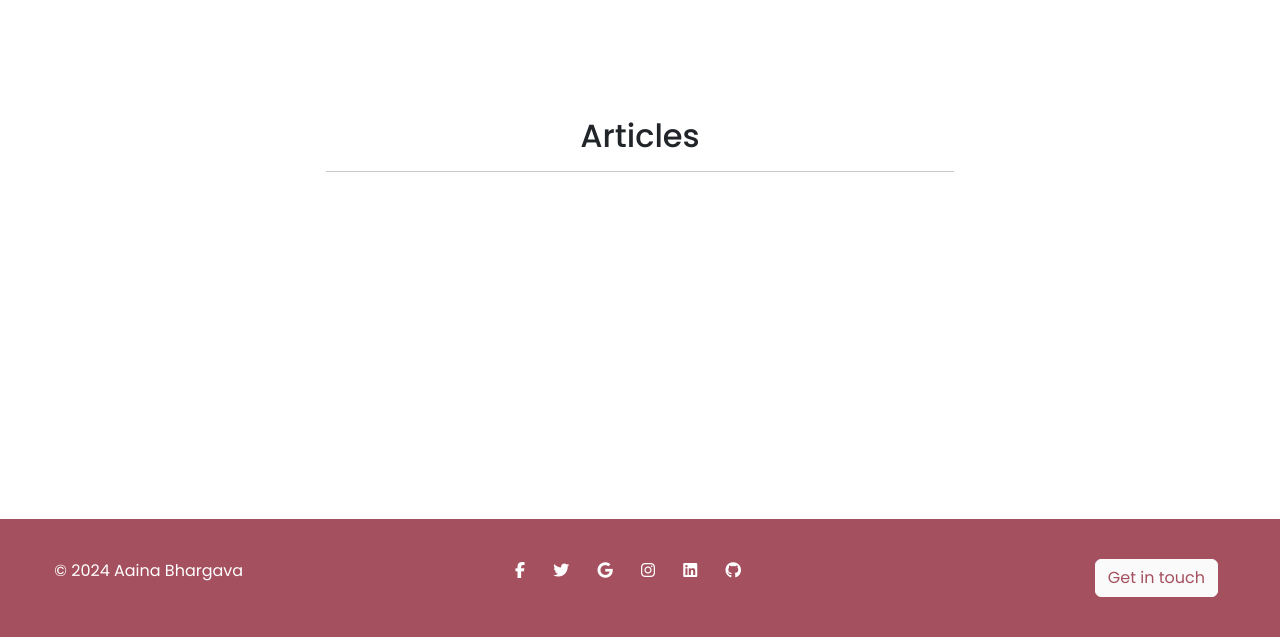
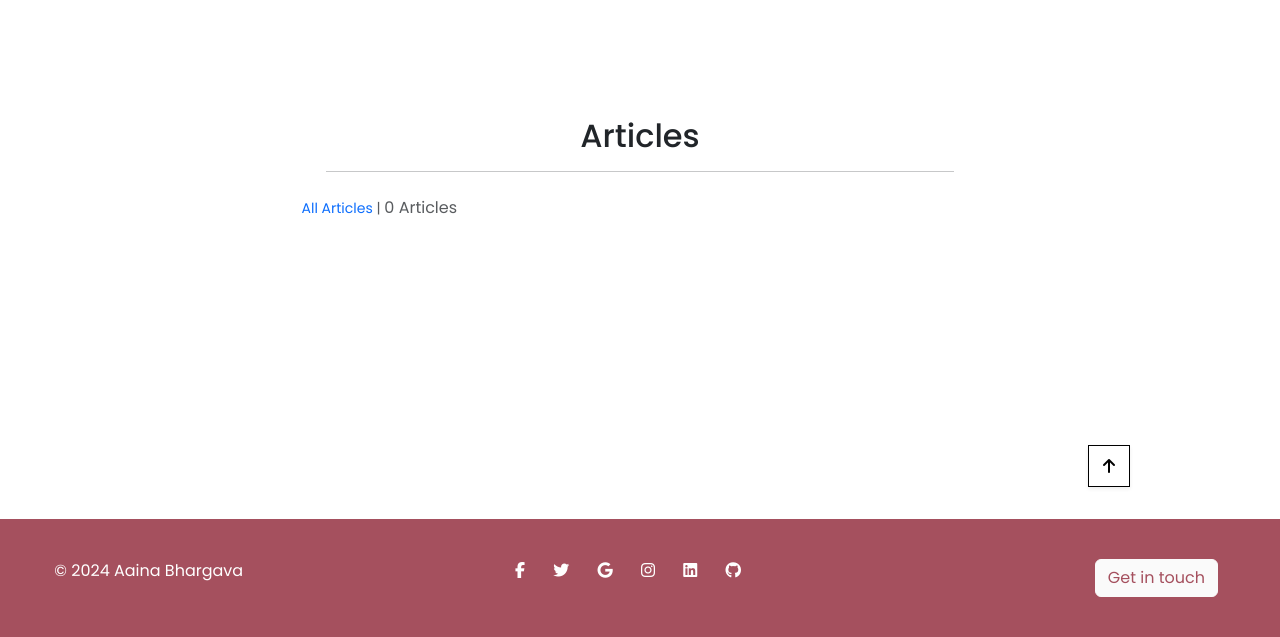
Before and after one commit to HawesJM/django-portfolio-aaina, a Django app: page /articles/ in a window 1280 px wide. Shown: the part 163-800 px from the top of the page. Run offline with Django 5.2, Linux system fonts and the light colour scheme; data that the repository does not hold is empty; parts of the project's set-up code (start-up, migrations or seed data) failed here and were passed over.

Commit message:
added main article page category filter

```diff
--- a/articles/templates/articles/articles.html
+++ b/articles/templates/articles/articles.html
@@ -14,6 +14,12 @@
     <div class="row">
         <div class="col text-center mt-3">
             <h2> Articles
+                <br>
+                {% for c in current_categories %}
+                    <a class="category-badge text-decoration-none" href="{% url 'articles' %}?category={{ c.name }}">
+                        <span class="p-2 mt-2 badge badge-white text-black rounded-0 border border-dark">{{ c.friendly_name }}</span>
+                    </a>
+                {% endfor %}
             </h2>
             <hr class="w-50 mb-1 mx-auto">
         </div>
@@ -21,6 +27,14 @@
     <div class="row">
         <div class="article-container col-10 offset-1">
             <div class="row mt-1 mb-2"></div>
+            <div class="col-12 col-md-6 order-md-first">
+                <p class="text-muted mt-3 text-center text-md-left">
+                    {% if search_term or current_categories != 'None_None' %}
+                        <span class="small"><a href="{% url 'articles' %}">All Articles</a> | </span>
+                    {% endif %}
+                    {{ articles|length }} Articles{% if search_term %} found for <strong>"{{ search_term }}"</strong>{% endif %}
+                </p>
+            </div>
             <div class="row">
                 {% for article in articles %}
                 <div class="col-sm-6 col-md-6 col-lg-4 col-xl-3">
@@ -42,7 +56,13 @@
                                 <div class="col">
                                     <p class="lead mb-0 text-left font-weight-bold">{{ article.publication }}</p>
                                     <small class="text-muted"><i class="fas fa-star mr-1"></i>{{ article.published_date }}</small>
-                                    <small class="text-muted"><i class="fas fa-star mr-1"></i>{{ article.category }}</small>
+                                    {% if article.category %}
+                                    <p class="small mt-1 mb-0">
+                                        <a class="text-muted" href="{% url 'articles' %}?category={{ article.category }}">
+                                            <i class="fas fa-tag mr-1"></i>{{ article.category.friendly_name }}
+                                        </a>
+                                    </p>
+                                    {% endif %}
                                     <small class="text-muted"><i class="fas fa-star mr-1"></i>{{ article.keywords }}</small>
                                 </div>
                             </div>
@@ -72,4 +92,17 @@
         {% endfor %}
     </div>
 </div>
+<div class="btt-button shadow-sm rounded-0 border border-black">
+    <a class="btt-link d-flex h-100">
+        <i class="fas fa-arrow-up text-black mx-auto my-auto"></i>
+    </a>
+</div>
 {% endblock %}
+{% block postloadjs %}
+    {{ block.super }}
+    <script type="text/javascript">
+		$('.btt-link').click(function(e) {
+			window.scrollTo(0,0)
+		})
+	</script>
+{% endblock %}
--- a/articles/views.py
+++ b/articles/views.py
@@ -29,7 +29,7 @@ def all_articles(request):
     context = {
         'articles': articles,
         'search_term': query,
-        'current_category': categories,
+        'current_categories': categories,
     }
 
     return render(request, "articles/articles.html", context)
--- a/static/css/base.css
+++ b/static/css/base.css
@@ -201,6 +201,18 @@ a {
   margin-top: 10px;
 }
 
+.btt-button {
+  height: 42px;
+  width: 42px;
+  position: fixed;
+  bottom: 150px;
+  right: 150px;
+}
+
+.btt-link {
+  cursor: pointer;
+}
+
 /* -------------------------------- Media Queries */
 
 /* Slightly larger container on xl screens */
```
